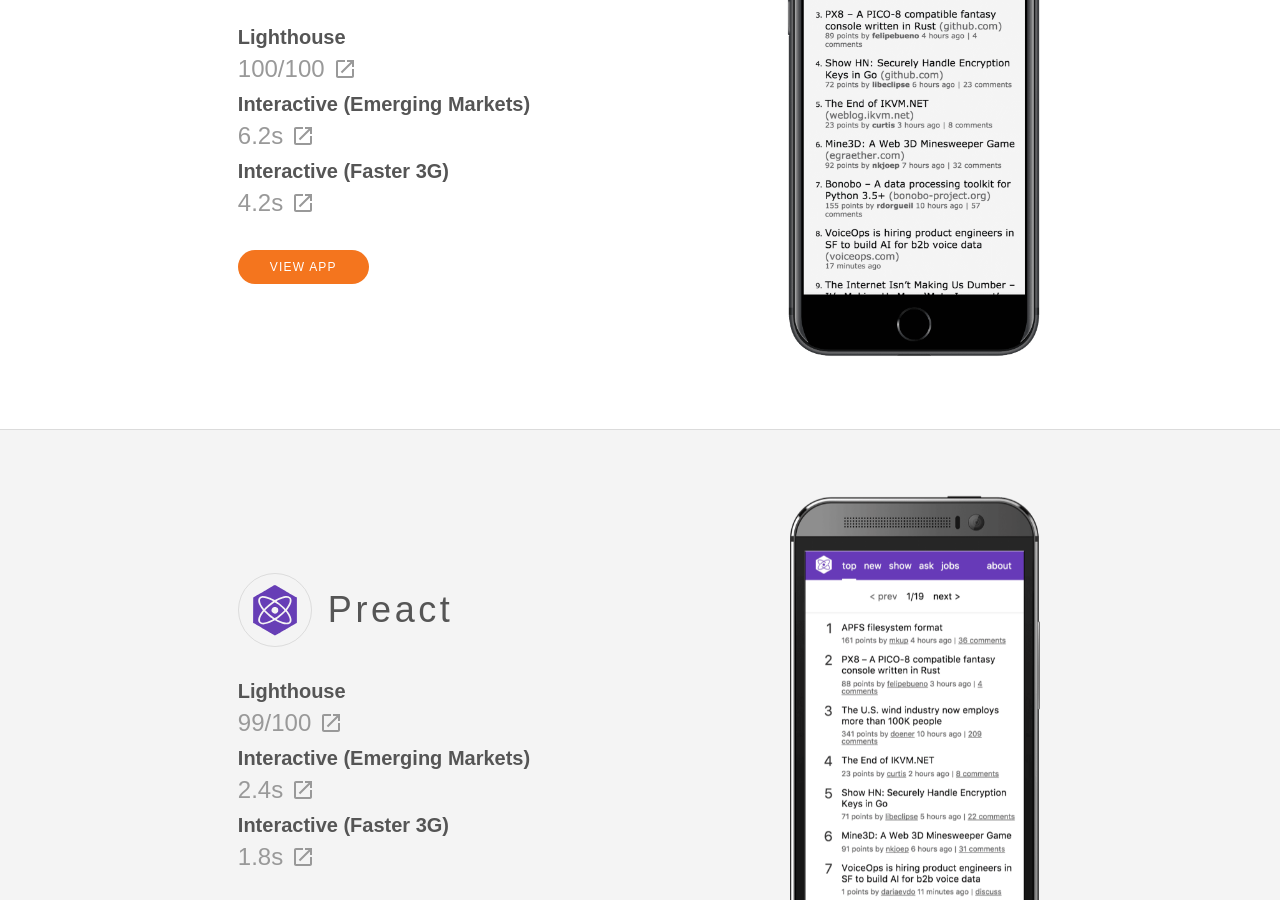
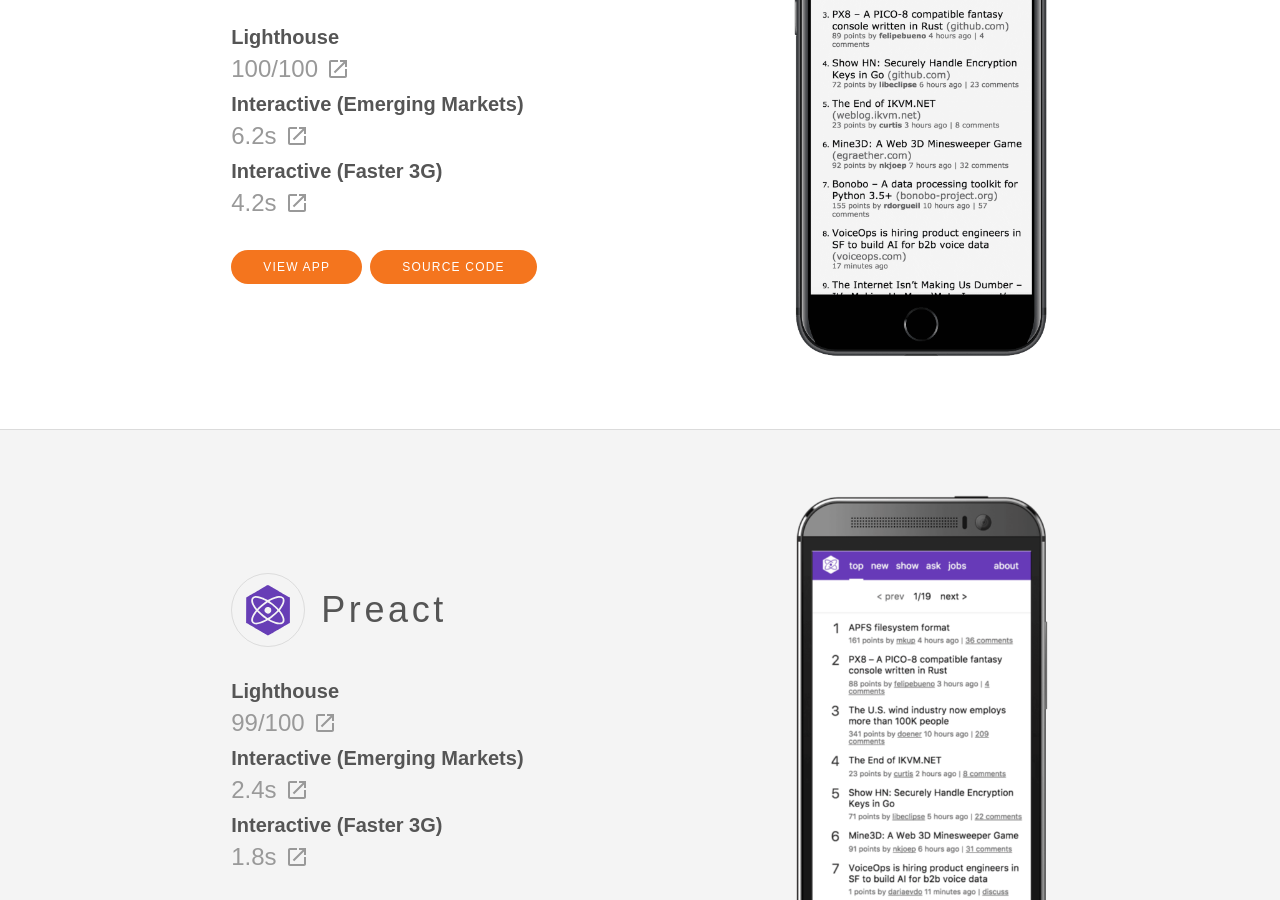
Before and after one commit to tastejs/hacker-news-pwas, a Jekyll site: the page built from site/index.md, in a window 1280 px wide and 900 px high, scrolled down 1373 px. Built offline with Jekyll 4.4.1, drawn with Linux system fonts in a browser that asks for light colours; some of the changed text lies outside the part shown.

Commit message:
add source code links for each implem

```diff
--- a/site/_apps/angular.txt
+++ b/site/_apps/angular.txt
@@ -10,5 +10,6 @@
 wpt-faster-3g-link: https://www.webpagetest.org/result/170328_N6_761d4f12fce28adc5163a3d056ce0af6/
 image: /assets/images/angular2hn-mobile.png
 app-link: https://angular2-hn.firebaseapp.com/
+github-link: https://github.com/housseindjirdeh/angular2-hn
 framework-link: https://angular.io/
 ---
--- a/site/_apps/preact.txt
+++ b/site/_apps/preact.txt
@@ -10,5 +10,6 @@
 wpt-faster-3g-link: https://www.webpagetest.org/result/170328_SX_2b62ae440379075b887f472c02a3e0a3/
 image: /assets/images/preacthn-mobile.png
 app-link: https://hn.kristoferbaxter.com/
+github-link: https://github.com/kristoferbaxter/preact-hn
 framework-link: https://preactjs.com/
 ---
--- a/site/_apps/react.txt
+++ b/site/_apps/react.txt
@@ -10,5 +10,6 @@
 wpt-faster-3g-link: https://www.webpagetest.org/result/170328_4T_471cf99ca38b890fc687d1ca25e2260f/
 image: /assets/images/reacthn-mobile.png
 app-link: https://react-hn.appspot.com/
+github-link: https://github.com/insin/react-hn
 framework-link: https://facebook.github.io/react/
 ---
--- a/site/_apps/svelte.txt
+++ b/site/_apps/svelte.txt
@@ -10,5 +10,6 @@
 wpt-faster-3g-link: https://www.webpagetest.org/result/170420_XE_54S/
 image: /assets/images/sveltehn-mobile.png
 app-link: https://svelte-hn.now.sh/
+github-link: https://github.com/sveltejs/svelte-hackernews
 framework-link: https://svelte.technology/
 ---
--- a/site/_apps/viperhtml.txt
+++ b/site/_apps/viperhtml.txt
@@ -10,5 +10,6 @@
 wpt-faster-3g-link: https://www.webpagetest.org/result/170420_Y0_5KR/
 image: /assets/images/viperhtml-mobile.png
 app-link: https://viperhtml-164315.appspot.com/
+github-link: https://github.com/WebReflection/viper-news
 framework-link: https://github.com/WebReflection/viperHTML
 ---
--- a/site/_apps/vue.txt
+++ b/site/_apps/vue.txt
@@ -10,5 +10,6 @@
 wpt-faster-3g-link: https://www.webpagetest.org/result/170420_MK_556/
 image: /assets/images/vuehn-mobile.png
 app-link: https://vue-hn.now.sh/
+github-link: https://github.com/vuejs/vue-hackernews-2.0
 framework-link: https://vuejs.org/
 ---
--- a/site/_layouts/home.html
+++ b/site/_layouts/home.html
@@ -22,7 +22,7 @@
 {% assign sortedApps = site.apps | sort: 'weight' %}
 
 {% for app in sortedApps %}
-  <article class="h6-l bt b--black-10 lh-copy mid-gray ph3 ph5 pv4 pv5-ns avenir {% cycle 'bg-white', 'bg-near-white' %}" id={{ app.title }}>
+  <article class="h6-l bt b--black-10 mid-gray lh-copy-ns ph2 ph5-m pv4 pv5-ns avenir {% cycle 'bg-white', 'bg-near-white' %}" id={{ app.title }}>
     <div class="flex flex-row justify-center center">
       <div class="flex h-inherit items-center mr7-l">
         <div class="flex-column">
@@ -55,8 +55,9 @@
             </dd>
           </dl>
 
-          <div class="flex justify-center justify-start-l">
-            <a class="f7 tracked bg-orange link dim br-pill dib ph4 pv2 white" href={{ app.app-link }}>VIEW APP</a>
+          <div class="flex justify-center justify-start-l ">
+            <a class="f7 f6-m fw5 fw6-m tracked bg-orange link dim br-pill dib ph3 ph4-l pv2 white" href={{ app.app-link }}>VIEW APP</a>
+            <a class="f7 f6-m fw5 fw6-m tracked bg-orange link dim br-pill dib ph3 ph4-l pv2 white ml2" href={{ app.github-link }}>SOURCE CODE</a>
           </div>
         </div>
       </div>
```
